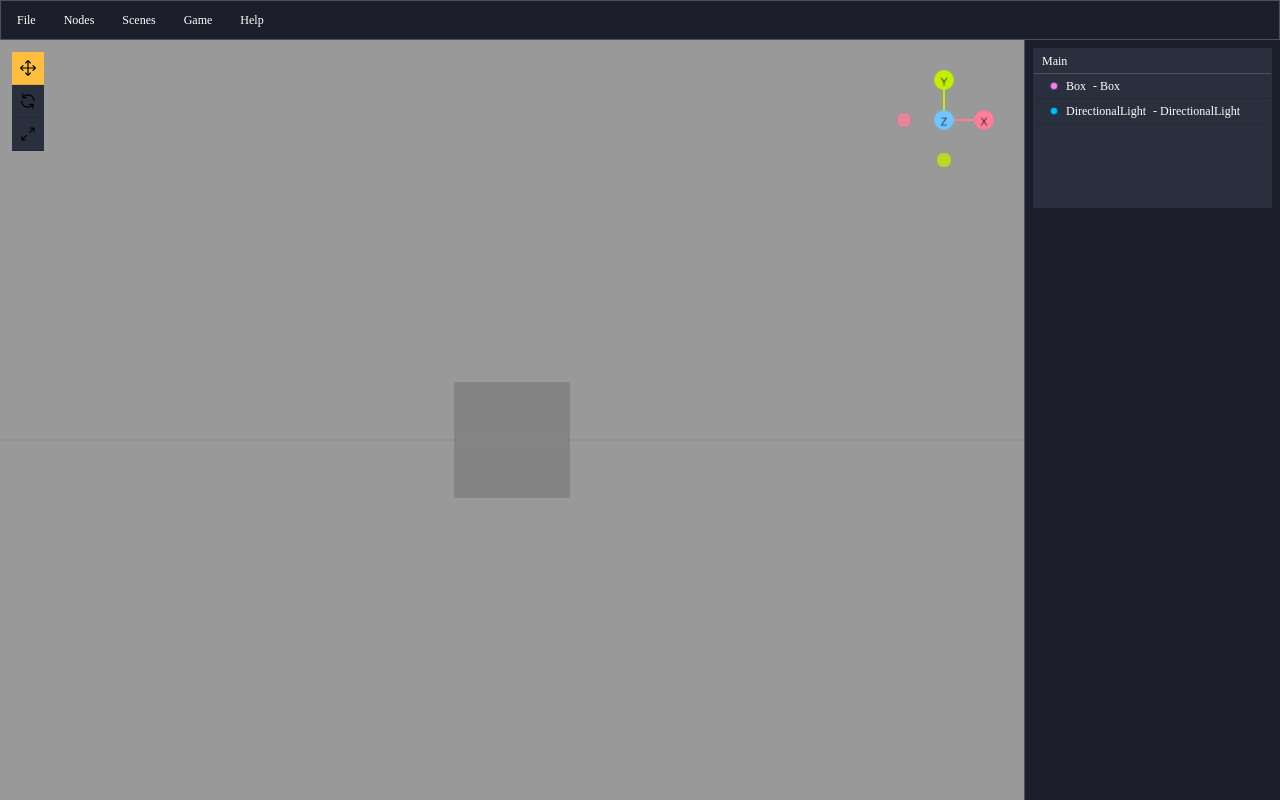
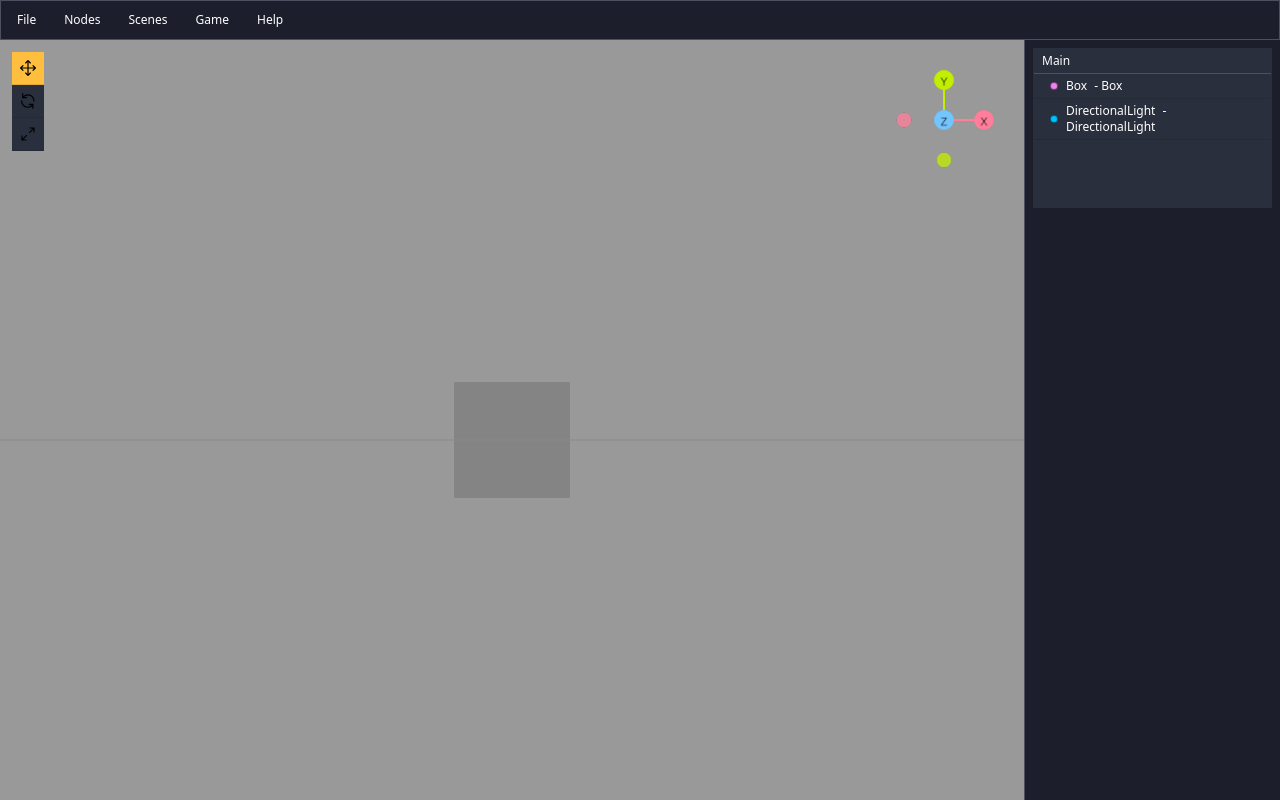
Before and after one commit to mpoapostolis/VXLverse, a Next.js app: page / in a window 1280 px wide. Built offline with nearby package versions, Linux system fonts and the light colour scheme.

Commit message:
forgot the system-sans

```diff
--- a/styles/globals.css
+++ b/styles/globals.css
@@ -6,6 +6,8 @@
   :root {
     --background: #1c1f2b;
     --foreground: #ffffff;
+
+    --font-sans: 'system-ui';
 
     --muted: #5c5f6d;
     --muted-foreground: #ffffff;
```
